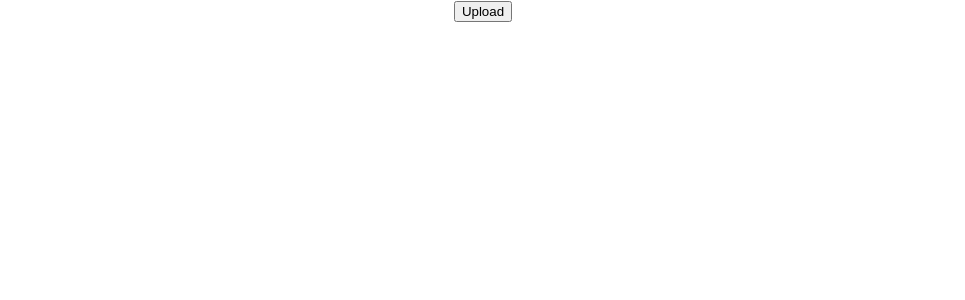
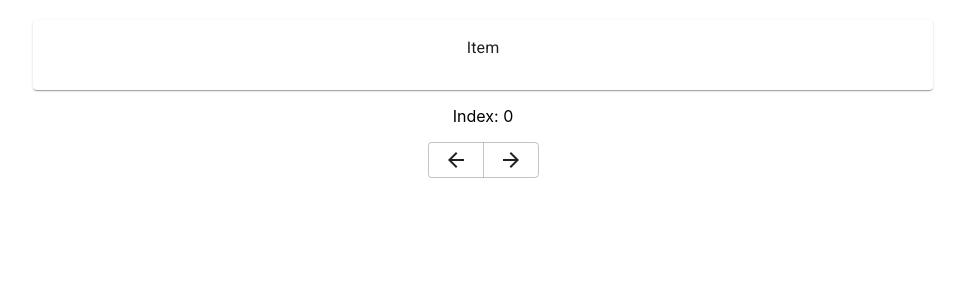
Before and after one commit to wsbuck/Slack-Redact, a React (Create React App) app: page / in a window 1280 px wide. Shown: the top 300 px of the page, without its empty margins (157-1122 px from the left). Built offline with nearby package versions, Linux system fonts and the light colour scheme.

Commit message:
Switched to Material ui and added redux
* redux actions (INCREMENT_INDEX, DECREMENT_INDEX)

```diff
--- a/package.json
+++ b/package.json
@@ -3,11 +3,15 @@
   "version": "0.1.0",
   "private": true,
   "dependencies": {
+    "@material-ui/core": "^4.7.0",
+    "@material-ui/icons": "^4.5.1",
     "react": "^16.12.0",
     "react-dom": "^16.12.0",
+    "react-redux": "^7.1.3",
     "react-scripts": "3.2.0",
     "redux": "^4.0.4",
-    "semantic-ui-react": "^0.88.1"
+    "redux-logger": "^3.0.6",
+    "redux-thunk": "^2.3.0"
   },
   "scripts": {
     "start": "react-scripts start",
--- a/public/index.html
+++ b/public/index.html
@@ -15,6 +15,7 @@
       user's mobile device or desktop. See https://developers.google.com/web/fundamentals/web-app-manifest/
     -->
     <link rel="manifest" href="%PUBLIC_URL%/manifest.json" />
+    <link rel="stylesheet" href="https://fonts.googleapis.com/css?family=Roboto:300,400,500,700&display=swap" />
     <!--
       Notice the use of %PUBLIC_URL% in the tags above.
       It will be replaced with the URL of the `public` folder during the build.
--- a/src/assets/App.css
+++ b/src/assets/App.css
@@ -1,3 +1,11 @@
 .App {
   text-align: center;
 }
+
+.edit-card {
+  margin-top: 20px;
+  margin-left: auto;
+  margin-right: auto;
+  margin-bottom: 20px;
+  color: red;
+}
--- a/src/components/App.js
+++ b/src/components/App.js
@@ -1,10 +1,33 @@
-import React from 'react';
+import React, { useEffect } from 'react';
+
+import { useSelector, useDispatch } from 'react-redux';
+
+import { requestJSON } from '../redux/actions';
+
+import NavigationButtons from './NavigationButtons';
+import EditCard from './EditCard';
+
 import '../assets/App.css';
 
 function App() {
+  const data = useSelector(state => state.editJSON.data);
+  const dataIndex = useSelector(state => state.editJSON.index);
+  const dispatch = useDispatch();
+
+  useEffect(() => {
+    dispatch(requestJSON());
+  }, []);
+
   return (
     <div className="App">
-      <button>Upload</button>
+      <EditCard />
+      {/* {data && data.map((item, index) => (
+        <p key={index}>{index}</p>
+      ))} */}
+      { data && (
+        <p>Index: {dataIndex}</p>
+      )}
+      <NavigationButtons />
     </div>
   );
 }
--- /dev/null
+++ b/src/components/EditCard.js
@@ -0,0 +1,34 @@
+import React from 'react';
+
+import { makeStyles } from '@material-ui/core/styles';
+import Card from '@material-ui/core/Card';
+import CardContent from '@material-ui/core/CardContent';
+import Typography from '@material-ui/core/Typography';
+import TextField from '@material-ui/core/TextField';
+
+const useStyles = makeStyles({
+  card: {
+    maxWidth: '100%',
+    width: 900,
+    marginLeft: 'auto',
+    marginRight: 'auto',
+    marginTop: 20,
+  },
+
+})
+
+const EditCard = ({ data }) => {
+  const classes = useStyles();
+
+  return (
+    <Card className={classes.card}>
+      <CardContent>
+        <Typography gutterBottom>
+          Item
+        </Typography>
+      </CardContent>
+    </Card>
+  );
+}
+
+export default EditCard;
--- /dev/null
+++ b/src/components/NavigationButtons.js
@@ -0,0 +1,28 @@
+import React from 'react';
+
+import { useDispatch } from 'react-redux';
+
+import ButtonGroup from '@material-ui/core/ButtonGroup';
+import Button from '@material-ui/core/Button';
+import ArrowForwardIcon from '@material-ui/icons/ArrowForward';
+import ArrowBackIcon from '@material-ui/icons/ArrowBack';
+
+import { incrementIndex, decrementIndex } from '../redux/actions';
+
+
+const NavigationButtons = () => {
+  const dispatch = useDispatch();
+
+  return (
+    <ButtonGroup>
+      <Button onClick={() => dispatch(decrementIndex())}>
+        <ArrowBackIcon />
+      </Button>
+      <Button onClick={() => dispatch(incrementIndex())}>
+        <ArrowForwardIcon />
+      </Button>
+    </ButtonGroup>
+  );
+}
+
+export default NavigationButtons;
--- a/src/index.js
+++ b/src/index.js
@@ -1,10 +1,19 @@
 import React from 'react';
 import ReactDOM from 'react-dom';
+import { Provider } from 'react-redux';
+
+import configureStore from './redux/store';
+
 import './index.css';
 import App from './components/App';
 import * as serviceWorker from './serviceWorker';
 
-ReactDOM.render(<App />, document.getElementById('root'));
+const store = configureStore();
+
+ReactDOM.render(
+  <Provider store={store}>
+    <App />
+  </Provider>, document.getElementById('root'));
 
 // If you want your app to work offline and load faster, you can change
 // unregister() to register() below. Note this comes with some pitfalls.
--- /dev/null
+++ b/src/redux/actions/index.js
@@ -0,0 +1,29 @@
+export const RECEIVE_JSON = 'RECEIVE_JSON';
+export const REQUEST_JSON = 'REQUEST_JSON';
+export const INCREMENT_INDEX = 'INCREMENT_INDEX';
+export const DECREMENT_INDEX = 'DECREMENT_INDEX';
+
+export function receiveJSON(json) {
+  return {
+    type: RECEIVE_JSON,
+    payload: json,
+  };
+}
+
+export function requestJSON(json) {
+  return {
+    type: REQUEST_JSON,
+  };
+}
+
+export function incrementIndex() {
+  return {
+    type: INCREMENT_INDEX,
+  };
+}
+
+export function decrementIndex() {
+  return {
+    type: DECREMENT_INDEX,
+  };
+}
--- /dev/null
+++ b/src/redux/reducers/index.js
@@ -0,0 +1,55 @@
+import { combineReducers } from 'redux';
+
+import {
+  RECEIVE_JSON,
+  REQUEST_JSON,
+  INCREMENT_INDEX,
+  DECREMENT_INDEX,
+} from '../actions';
+
+const editJSON = (
+  state={
+    isLoading: false,
+    data: [
+      {
+        a: 'hello',
+      },
+      {
+        a: 'bye',
+      },
+    ],
+    index: 0,
+  },
+  action
+) => {
+  switch (action.type) {
+    case REQUEST_JSON:
+      console.log(action);
+      return Object.assign({}, state, {
+        isLoading: true,
+      });
+    case RECEIVE_JSON:
+      return Object.assign({}, state, {
+        data: action.payload,
+        isLoading: false,
+        index: 0,
+      });
+    case INCREMENT_INDEX:
+      return Object.assign({}, state, {
+        index: state.index + 1,
+      });
+    case DECREMENT_INDEX:
+      return Object.assign({}, state, {
+        index: state.index - 1,
+      });
+    default:
+      return state;
+  }
+}
+
+
+const rootReducer = combineReducers({
+  editJSON,
+});
+
+export default rootReducer;
--- /dev/null
+++ b/src/redux/store/index.js
@@ -0,0 +1,15 @@
+import { createStore, applyMiddleware } from 'redux';
+import thunkMiddleware from 'redux-thunk';
+import { createLogger } from 'redux-logger';
+
+import rootReducer from '../reducers';
+
+const loggerMiddleware = createLogger();
+
+export default function configureStore(preloadedState) {
+  return createStore(
+    rootReducer,
+    preloadedState,
+    applyMiddleware(thunkMiddleware, loggerMiddleware)
+  );
+}
```
Also changed, not shown: 1 other file (tests, documents, lock files or other folders).
